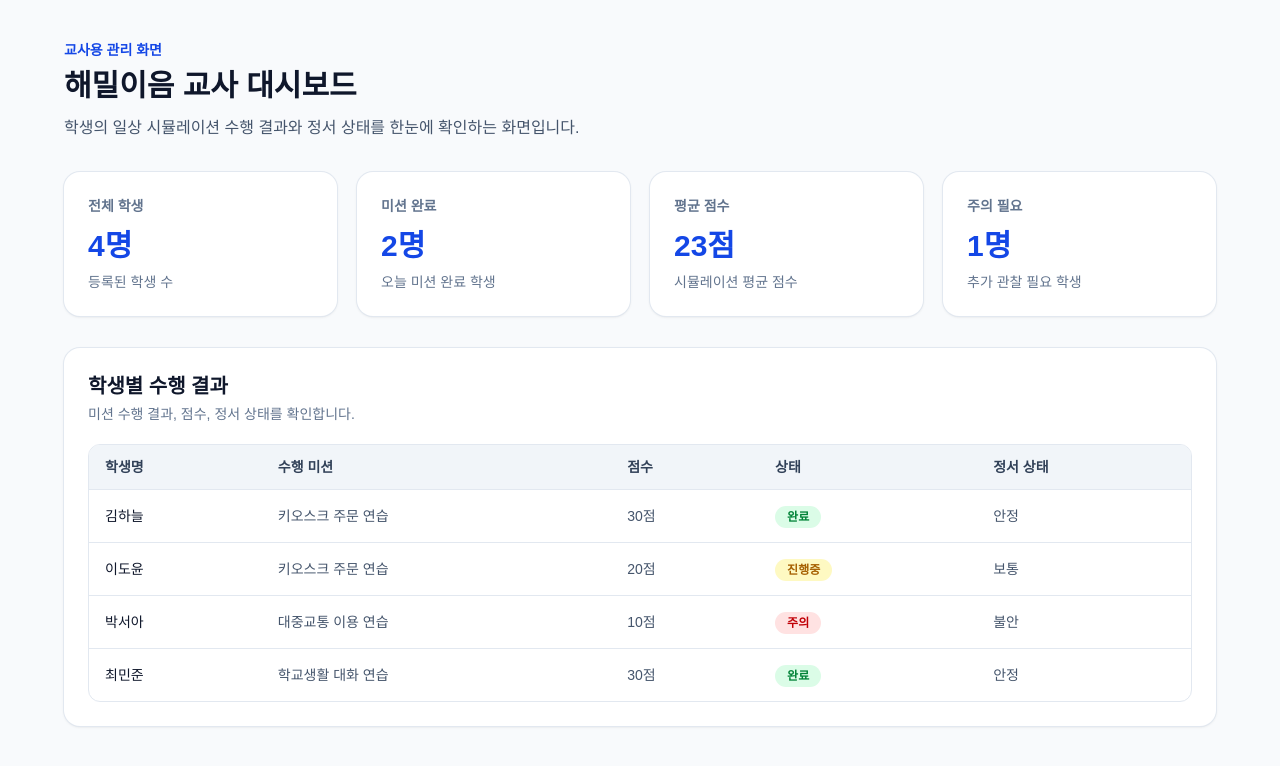
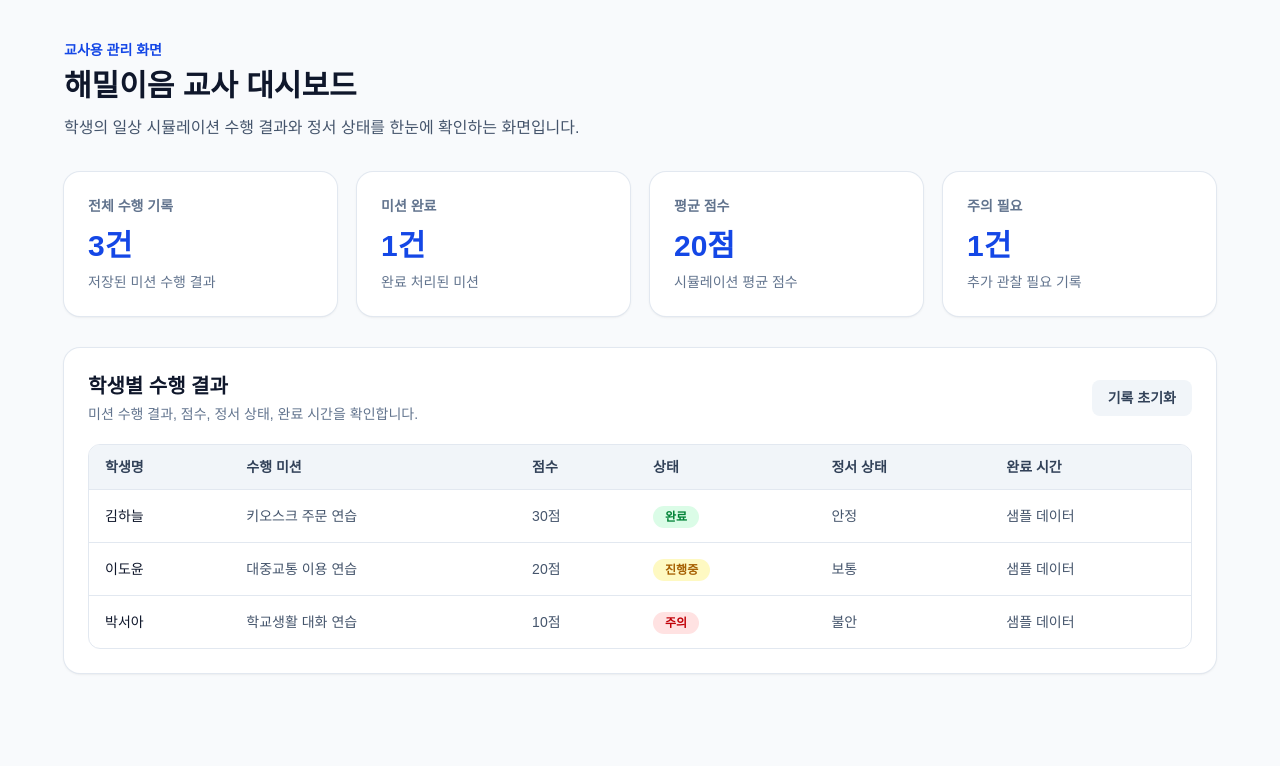
Before and after one commit to jjangtour/------, a Next.js app in the folder frontend/: page /teacher/dashboard in a window 1280 px wide. Shown: the top 766 px of the page. Built offline with nearby package versions, Linux system fonts and the light colour scheme.

Commit message:
학생 시뮬레이션 결과 저장 및 교사 대시보드 연동

```diff
--- a/frontend/app/simulation/kiosk/page.tsx
+++ b/frontend/app/simulation/kiosk/page.tsx
@@ -133,14 +133,37 @@ export default function KioskSimulationPage() {
       showResult(resultMessage: string) {
         this.clearButtons();
 
-        this.messageText.setText(
-          `${resultMessage}\n\n키오스크 주문 미션 성공!\n최종 점수: ${this.score}점`
+        const finalScore = this.score;
+
+        const resultData = {
+          studentName: "김하늘",
+          mission: "키오스크 주문 연습",
+          score: finalScore,
+          status: "완료",
+          emotion: "안정",
+          completedAt: new Date().toLocaleString("ko-KR"),
+        };
+
+        const savedResults = JSON.parse(
+          localStorage.getItem("haemileum_results") || "[]"
         );
 
-        this.createButton(400, 340, "다시 연습하기", true, () => {
+        savedResults.push(resultData);
+
+        localStorage.setItem("haemileum_results", JSON.stringify(savedResults));
+
+        this.messageText.setText(
+          `${resultMessage}\n\n키오스크 주문 미션 성공!\n최종 점수: ${finalScore}점\n\n결과가 저장되었습니다.`
+        );
+
+        this.createButton(300, 360, "다시 연습하기", true, () => {
           this.score = 0;
           this.scoreText.setText("점수: 0점");
           this.showStep1();
+        });
+
+        this.createButton(500, 360, "교사 화면 확인", true, () => {
+          window.location.href = "/teacher/dashboard";
         });
       }
 
--- a/frontend/app/teacher/dashboard/page.tsx
+++ b/frontend/app/teacher/dashboard/page.tsx
@@ -1,41 +1,79 @@
-const students = [
+"use client";
+
+import { useEffect, useState } from "react";
+
+type StudentResult = {
+  studentName: string;
+  mission: string;
+  score: number;
+  status: string;
+  emotion: string;
+  completedAt: string;
+};
+
+const sampleResults: StudentResult[] = [
   {
-    name: "김하늘",
+    studentName: "김하늘",
     mission: "키오스크 주문 연습",
     score: 30,
     status: "완료",
     emotion: "안정",
+    completedAt: "샘플 데이터",
   },
   {
-    name: "이도윤",
-    mission: "키오스크 주문 연습",
+    studentName: "이도윤",
+    mission: "대중교통 이용 연습",
     score: 20,
     status: "진행중",
     emotion: "보통",
+    completedAt: "샘플 데이터",
   },
   {
-    name: "박서아",
-    mission: "대중교통 이용 연습",
+    studentName: "박서아",
+    mission: "학교생활 대화 연습",
     score: 10,
     status: "주의",
     emotion: "불안",
-  },
-  {
-    name: "최민준",
-    mission: "학교생활 대화 연습",
-    score: 30,
-    status: "완료",
-    emotion: "안정",
+    completedAt: "샘플 데이터",
   },
 ];
 
 export default function TeacherDashboardPage() {
-  const totalStudents = students.length;
-  const completedStudents = students.filter((student) => student.status === "완료").length;
-  const averageScore = Math.round(
-    students.reduce((sum, student) => sum + student.score, 0) / students.length
-  );
-  const warningStudents = students.filter((student) => student.status === "주의").length;
+  const [results, setResults] = useState<StudentResult[]>([]);
+
+  useEffect(() => {
+    const savedResults = JSON.parse(
+      localStorage.getItem("haemileum_results") || "[]"
+    );
+
+    if (savedResults.length > 0) {
+      setResults(savedResults);
+    } else {
+      setResults(sampleResults);
+    }
+  }, []);
+
+  const totalStudents = results.length;
+  const completedStudents = results.filter(
+    (student) => student.status === "완료"
+  ).length;
+
+  const averageScore =
+    results.length > 0
+      ? Math.round(
+          results.reduce((sum, student) => sum + student.score, 0) /
+            results.length
+        )
+      : 0;
+
+  const warningStudents = results.filter(
+    (student) => student.status === "주의"
+  ).length;
+
+  const clearResults = () => {
+    localStorage.removeItem("haemileum_results");
+    setResults(sampleResults);
+  };
 
   return (
     <main className="min-h-screen bg-slate-50 px-6 py-10">
@@ -51,20 +89,45 @@ export default function TeacherDashboardPage() {
         </div>
 
         <div className="mb-8 grid grid-cols-1 gap-5 md:grid-cols-4">
-          <DashboardCard title="전체 학생" value={`${totalStudents}명`} description="등록된 학생 수" />
-          <DashboardCard title="미션 완료" value={`${completedStudents}명`} description="오늘 미션 완료 학생" />
-          <DashboardCard title="평균 점수" value={`${averageScore}점`} description="시뮬레이션 평균 점수" />
-          <DashboardCard title="주의 필요" value={`${warningStudents}명`} description="추가 관찰 필요 학생" />
+          <DashboardCard
+            title="전체 수행 기록"
+            value={`${totalStudents}건`}
+            description="저장된 미션 수행 결과"
+          />
+          <DashboardCard
+            title="미션 완료"
+            value={`${completedStudents}건`}
+            description="완료 처리된 미션"
+          />
+          <DashboardCard
+            title="평균 점수"
+            value={`${averageScore}점`}
+            description="시뮬레이션 평균 점수"
+          />
+          <DashboardCard
+            title="주의 필요"
+            value={`${warningStudents}건`}
+            description="추가 관찰 필요 기록"
+          />
         </div>
 
         <div className="rounded-2xl bg-white p-6 shadow-sm ring-1 ring-slate-200">
           <div className="mb-5 flex items-center justify-between">
             <div>
-              <h2 className="text-xl font-bold text-slate-900">학생별 수행 결과</h2>
+              <h2 className="text-xl font-bold text-slate-900">
+                학생별 수행 결과
+              </h2>
               <p className="mt-1 text-sm text-slate-500">
-                미션 수행 결과, 점수, 정서 상태를 확인합니다.
+                미션 수행 결과, 점수, 정서 상태, 완료 시간을 확인합니다.
               </p>
             </div>
+
+            <button
+              onClick={clearResults}
+              className="rounded-lg bg-slate-100 px-4 py-2 text-sm font-semibold text-slate-700 hover:bg-slate-200"
+            >
+              기록 초기화
+            </button>
           </div>
 
           <div className="overflow-hidden rounded-xl border border-slate-200">
@@ -76,20 +139,30 @@ export default function TeacherDashboardPage() {
                   <th className="px-4 py-3 font-semibold">점수</th>
                   <th className="px-4 py-3 font-semibold">상태</th>
                   <th className="px-4 py-3 font-semibold">정서 상태</th>
+                  <th className="px-4 py-3 font-semibold">완료 시간</th>
                 </tr>
               </thead>
               <tbody>
-                {students.map((student) => (
-                  <tr key={student.name} className="border-t border-slate-200">
+                {results.map((student, index) => (
+                  <tr key={`${student.studentName}-${index}`} className="border-t border-slate-200">
                     <td className="px-4 py-4 font-medium text-slate-900">
-                      {student.name}
+                      {student.studentName}
                     </td>
-                    <td className="px-4 py-4 text-slate-600">{student.mission}</td>
-                    <td className="px-4 py-4 text-slate-600">{student.score}점</td>
+                    <td className="px-4 py-4 text-slate-600">
+                      {student.mission}
+                    </td>
+                    <td className="px-4 py-4 text-slate-600">
+                      {student.score}점
+                    </td>
                     <td className="px-4 py-4">
                       <StatusBadge status={student.status} />
                     </td>
-                    <td className="px-4 py-4 text-slate-600">{student.emotion}</td>
+                    <td className="px-4 py-4 text-slate-600">
+                      {student.emotion}
+                    </td>
+                    <td className="px-4 py-4 text-slate-600">
+                      {student.completedAt}
+                    </td>
                   </tr>
                 ))}
               </tbody>
@@ -124,8 +197,8 @@ function StatusBadge({ status }: { status: string }) {
     status === "완료"
       ? "bg-green-100 text-green-700"
       : status === "주의"
-        ? "bg-red-100 text-red-700"
-        : "bg-yellow-100 text-yellow-700";
+      ? "bg-red-100 text-red-700"
+      : "bg-yellow-100 text-yellow-700";
 
   return (
     <span className={`rounded-full px-3 py-1 text-xs font-semibold ${className}`}>
```
